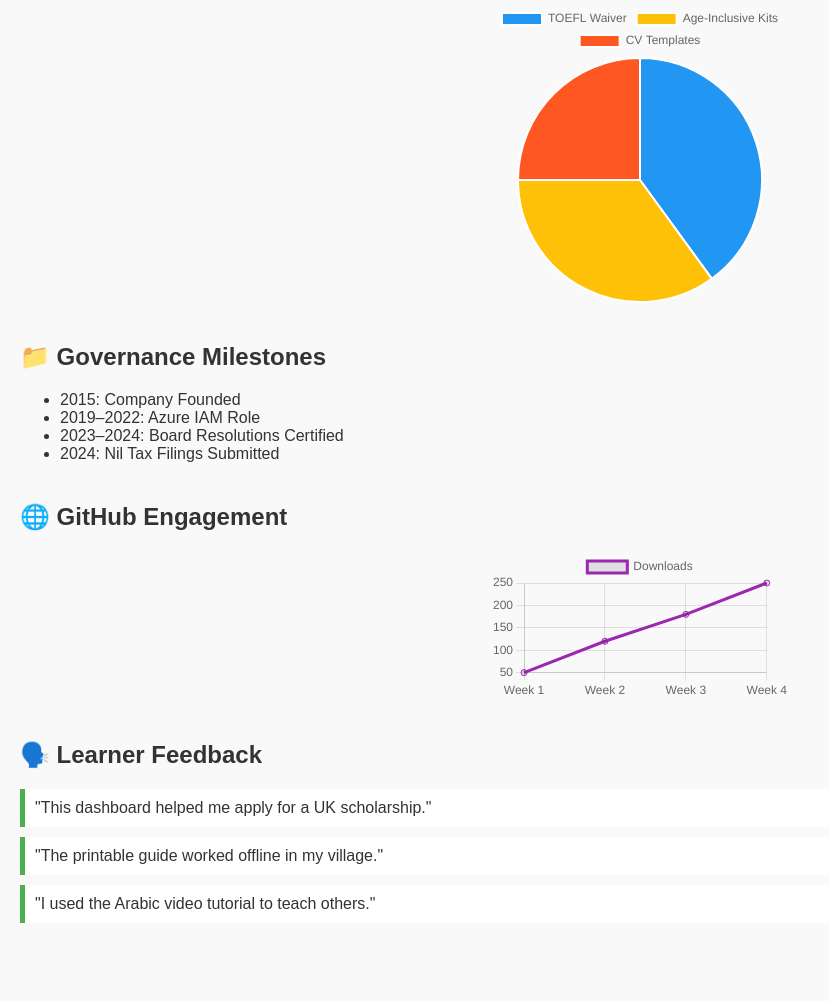
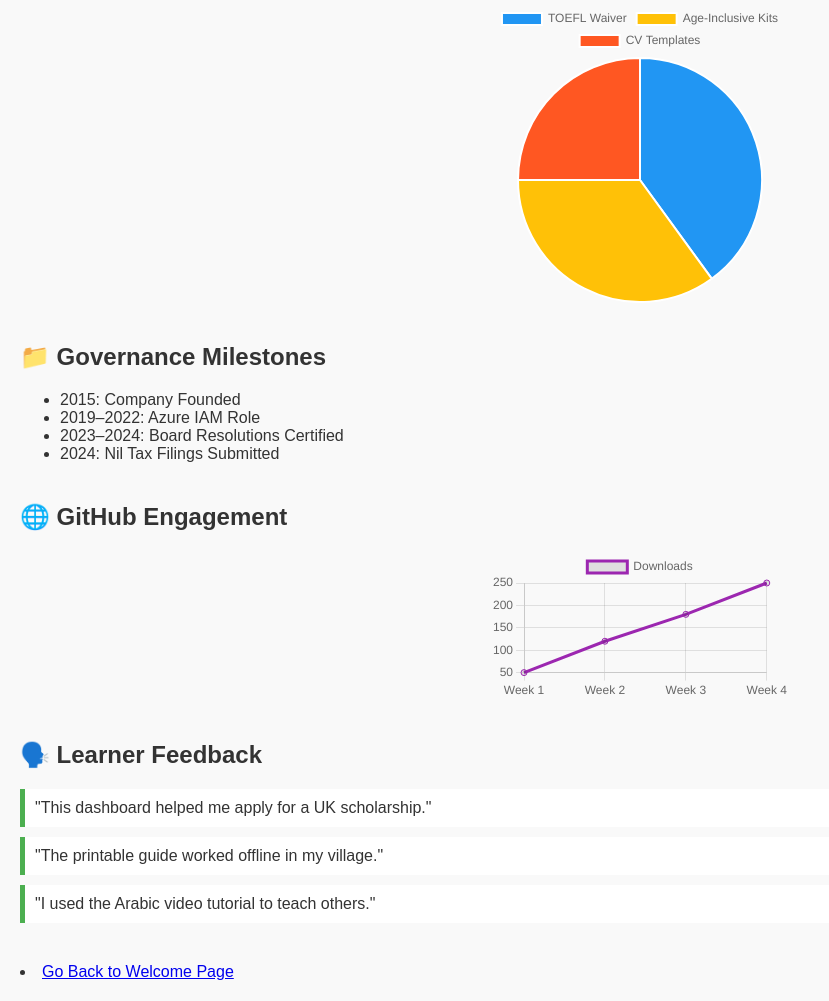
Before and after one commit to Dejis/de-jinto-dashboard, a plain HTML site: page index.html in a window 1280 px wide. Shown: the part 523-1524 px from the top of the page, without its empty margins (0-829 px from the left). Before the commit the page ends 1486 px from the top, so only its background shows below. Drawn offline with nearby package versions, Linux system fonts and the light colour scheme.

Commit message:
Update index.html
Added link to Outreach site home page.

```diff
--- a/index.html
+++ b/index.html
@@ -51,6 +51,11 @@
     <blockquote>"I used the Arabic video tutorial to teach others."</blockquote>
   </section>
 
+
   <script src="script.js"></script>
+
+
+  <li> <a href="https://dejis.github.io/dejinto-outreach-site/" target="-blank" rel="noopener noreferrer"> Go Back to Welcome Page </a>
+  </li>
 </body>
 </html>
```
